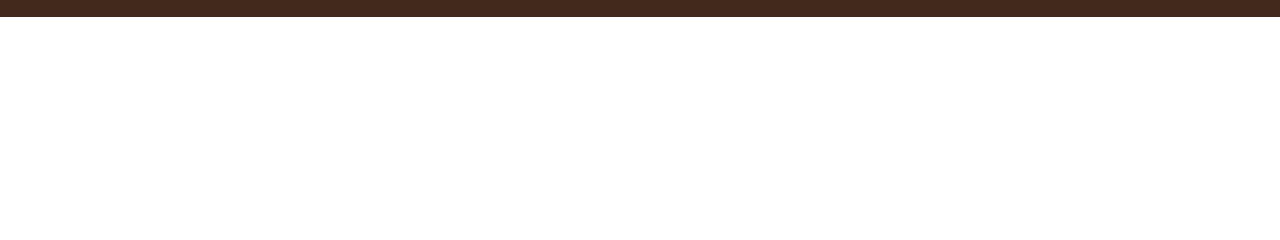
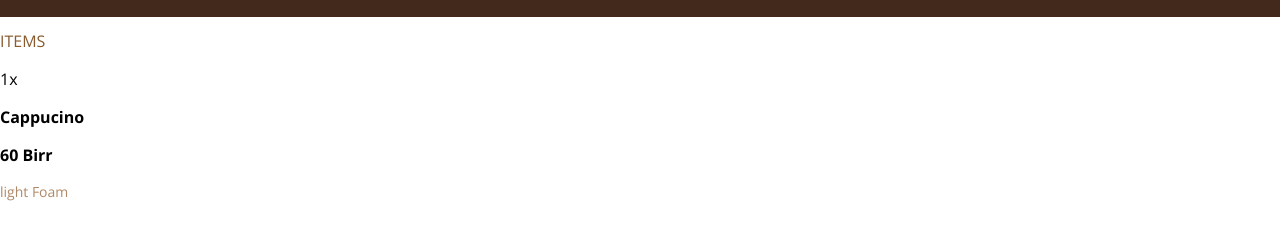
Before and after one commit to Abel-B311a/FrontendMasters_Web_Development, a plain HTML site: page Project-3-Coffee-app/coffee-app.html in a window 1280 px wide. Shown: the part 56-296 px from the top of the page. Drawn offline with nearby package versions, Linux system fonts and the light colour scheme.

Commit message:
item update

```diff
--- a/Project-3-Coffee-app/coffee-app.css
+++ b/Project-3-Coffee-app/coffee-app.css
@@ -39,3 +39,28 @@ margin-inline-start: 0px;
   justify-content: center;
 
 }
+
+.header2 {
+  color: rgb(136, 90, 45);
+  display: block;
+  font-size: 16px;
+  font-weight: 400;
+  margin-block-end: 13.28px;
+  margin-block-start: 13.28px;
+  margin-inline-end: 0px;
+  margin-inline-start: 0px;
+}
+
+.itemno,.itemname,.itemcost {
+  font-size: 16px;
+  color: black;
+}
+
+.itemname,.itemcost{
+  font-weight: 600;
+}
+
+.itemtype {
+  color: rgb(176, 137, 104);
+  font-size: 14px;
+}
--- a/Project-3-Coffee-app/coffee-app.html
+++ b/Project-3-Coffee-app/coffee-app.html
@@ -18,5 +18,14 @@
     <img class="tomocalogo" src="https://btholt.github.io/complete-intro-to-web-dev-v3/images/coffee_masters_logo.png">
     <h1>ቶሞካ ቡና</h1>
   </div>
+
+  <h2 class="header2">ITEMS</h2>
+
+  <div>
+    <p class="itemno">1x</p>
+    <p class="itemname">Cappucino</p>
+    <p class="itemcost">60 Birr</p>
+    <p class="itemtype">light Foam</p>
+  </div>
 </body>
 </html>
```
